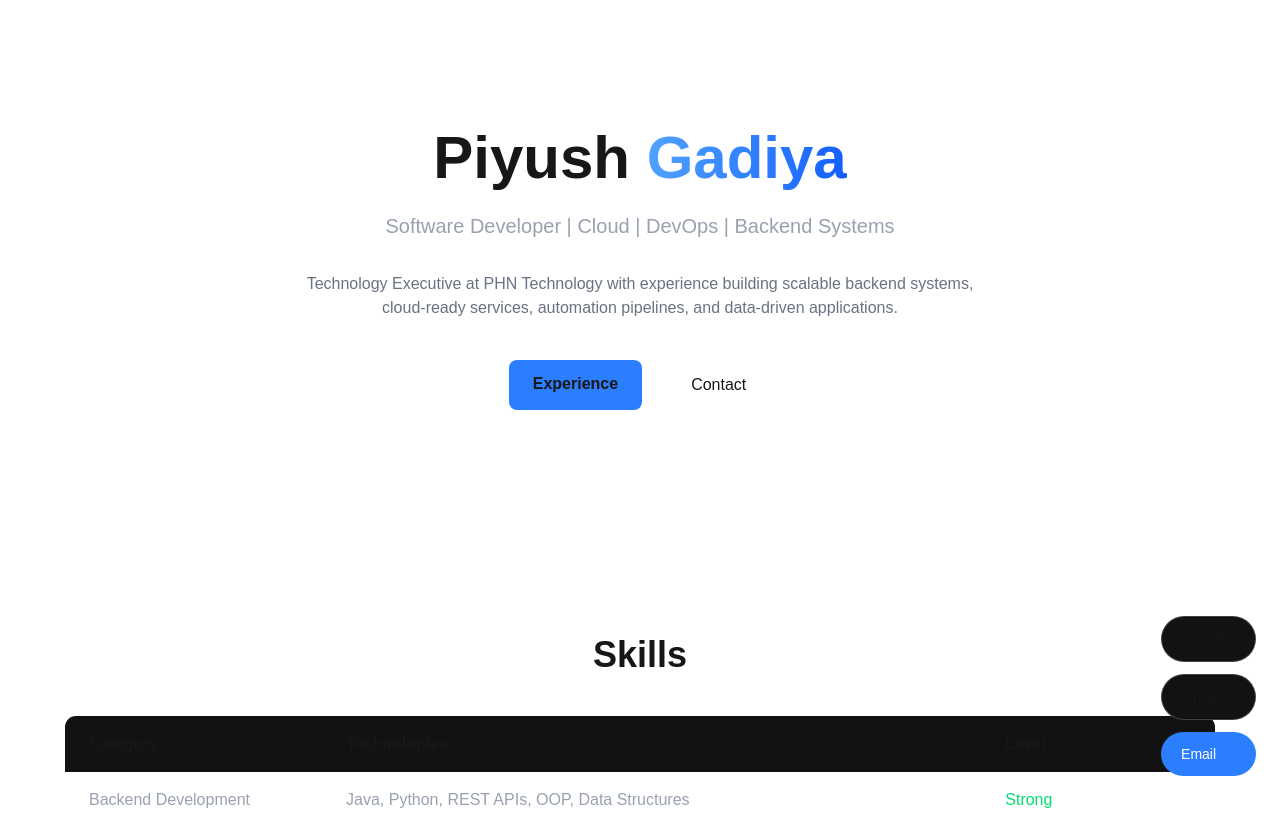
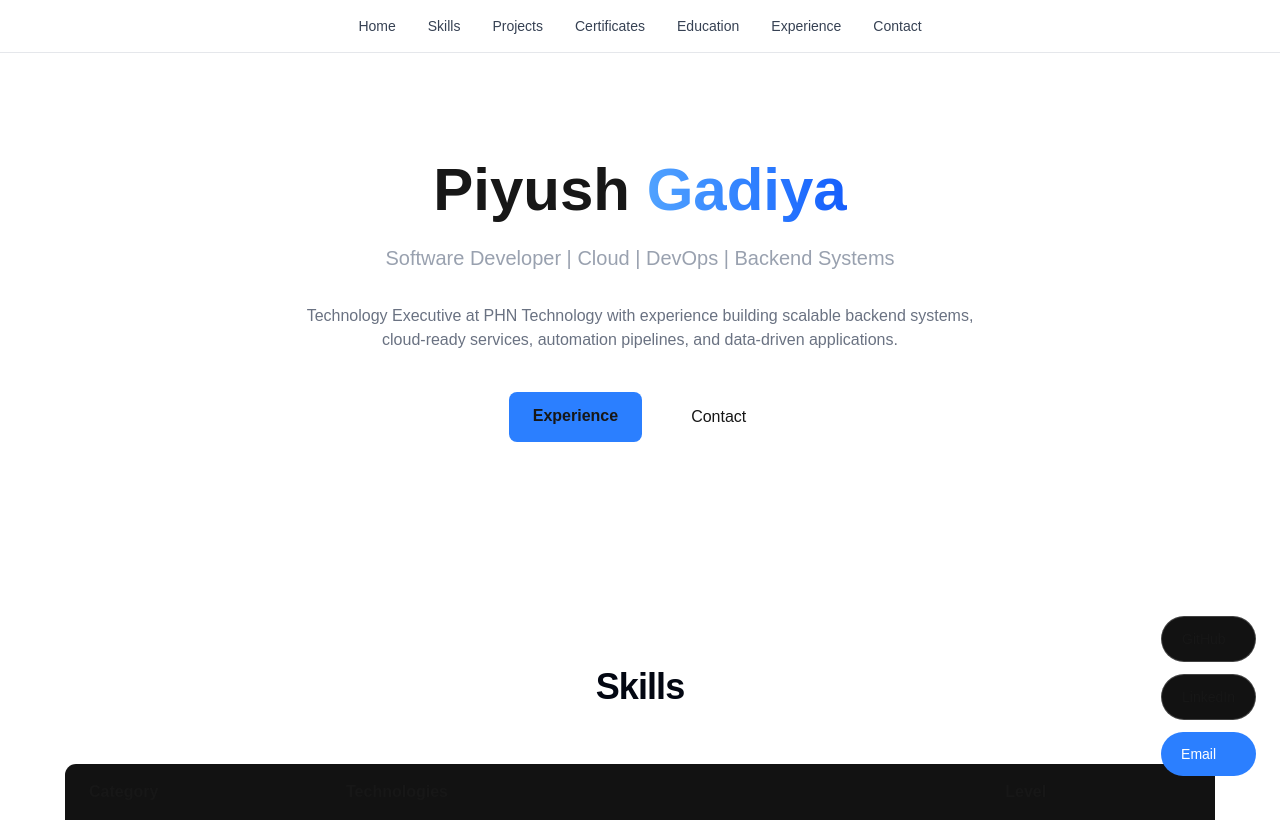
Before and after one commit to weeb999/piyush-portfolio, a Next.js app: page / in a window 1280 px wide. Shown: the top 822 px of the page. Built offline with nearby package versions, Linux system fonts and the light colour scheme.

Commit message:
highlight issues

```diff
--- /dev/null
+++ b/app/components/TopTabs.tsx
@@ -0,0 +1,33 @@
+"use client";
+
+const tabs = [
+  { label: "Home", id: "hero" },
+  { label: "Skills", id: "skills" },
+  { label: "Projects", id: "projects" },
+  { label: "Certificates", id: "certificates" },
+  { label: "Education", id: "education" },
+  { label: "Experience", id: "experience" },
+  { label: "Contact", id: "contact" },
+];
+
+export default function TopTabs() {
+  return (
+    <header className="fixed top-0 w-full z-50 bg-white border-b border-gray-200">
+      <nav className="max-w-7xl mx-auto px-6">
+        <ul className="flex justify-center gap-8 py-4 text-sm font-medium">
+          {tabs.map(tab => (
+            <li key={tab.id}>
+              <a
+                href={`#${tab.id}`}
+                className="text-gray-700 hover:text-emerald-600
+                transition-colors"
+              >
+                {tab.label}
+              </a>
+            </li>
+          ))}
+        </ul>
+      </nav>
+    </header>
+  );
+}
--- a/app/experience/page.js
+++ b/app/experience/page.js
@@ -11,7 +11,6 @@ export default function Experience() {
           prompt engineering, humanoid robots, bionic systems, and smart inventory solutions.
           Aligned solutions with core IT development principles.
         </p>
-
       </div>
     </main>
   );
--- a/app/layout.tsx
+++ b/app/layout.tsx
@@ -1,10 +1,10 @@
 import "./globals.css";
-import Navbar from "./components/navbar";
-import Footer from "./components/Footer";
+import type { Metadata } from "next";
+
+import TopTabs from "./components/TopTabs";
 import FloatingContact from "./components/FloatingContact";
-import SectionTabs from "./components/SectionTabs";
 
-export const metadata = {
+export const metadata: Metadata = {
   title: "Piyush Gadiya | Software Developer",
   description: "Portfolio of Piyush Gadiya",
 };
@@ -16,15 +16,16 @@ export default function RootLayout({
 }) {
   return (
     <html lang="en">
-      <body>
+      <body className="bg-white text-gray-900 scroll-smooth">
+        {/* Fixed Top Navigation */}
+        <TopTabs />
+
+        {/* Page Content */}
         {children}
+
+        {/* Floating Contact Bar */}
         <FloatingContact />
       </body>
     </html>
   );
-
-<body>
-  <SectionTabs />
-  {children}
-</body>
 }
--- a/app/page.tsx
+++ b/app/page.tsx
@@ -5,7 +5,8 @@ import Image from "next/image";
 
 export default function Home() {
   return (
-    <main className="pt-32 px-6 space-y-28">
+    <main className="pt-40 px-6 space-y-28">
+
 
       {/* HERO */}
       <AnimatedSection>
@@ -50,7 +51,8 @@ export default function Home() {
       {/* SKILLS */}
       <AnimatedSection>
         <section id="skills" className="max-w-6xl mx-auto">
-          <h2 className="text-4xl font-bold text-center mb-10">Skills</h2>
+          <h2 className="text-4xl font-extrabold text-center mb-14 text-gray-950 tracking-tight">
+Skills</h2>
 
           <div className="overflow-x-auto">
             <table className="w-full border border-white/10 rounded-xl overflow-hidden">
@@ -119,7 +121,8 @@ export default function Home() {
 /* PROJECTS */
 <AnimatedSection>
   <section id="projects" className="max-w-6xl mx-auto">
-   <h2 className="text-4xl font-bold text-center mb-12 text-gray-900">
+  <h2 className="text-4xl font-extrabold text-center mb-14 text-gray-950 tracking-tight">
+
 
       Selected Projects
     </h2>
@@ -198,7 +201,8 @@ export default function Home() {
       {/* EDUCATION */}
 <AnimatedSection>
   <section id="education" className="max-w-4xl mx-auto">
-    <h2 className="text-4xl font-bold text-center mb-12 text-gray-900">
+    <h2 className="text-4xl font-extrabold text-center mb-14 text-gray-950 tracking-tight">
+
       Education
     </h2>
 
@@ -306,7 +310,8 @@ export default function Home() {
 {/* CERTIFICATES */}
 <AnimatedSection>
   <section id="certificates" className="max-w-5xl mx-auto">
-   <h2 className="text-4xl font-bold text-center mb-12 text-gray-900">
+   <h2 className="text-4xl font-extrabold text-center mb-14 text-gray-950 tracking-tight">
+
 
       Certifications
     </h2>
@@ -363,7 +368,8 @@ export default function Home() {
       {/* EXPERIENCE */}
       <AnimatedSection>
         <section id="experience" className="max-w-4xl mx-auto">
-          <h2 className="text-4xl font-bold text-center mb-10">Experience</h2>
+          <h2 className="text-4xl font-extrabold text-center mb-14 text-gray-950 tracking-tight"></h2>
+
 
           <div className="bg-[#121212] p-6 rounded-xl mb-6">
             <h3 className="text-xl font-semibold">
@@ -463,7 +469,8 @@ export default function Home() {
   id="contact"
   className="max-w-4xl mx-auto text-center py-20"
 >
-  <h2 className="text-3xl font-semibold mb-6">
+  <h2 className="text-4xl font-extrabold text-center mb-14 text-gray-950 tracking-tight">
+
     Get in Touch
   </h2>
 
--- a/app/projects/page.tsx
+++ b/app/projects/page.tsx
@@ -2,7 +2,7 @@ import AnimatedSection from "../components/AnimatedSection";
 
 const projects = [
   {
-    title: "ASTOR – Humanoid Robot",
+    title: "ASTER – Humanoid Robot",
     description:
       "A humanoid robot with voice modulation and intelligent interaction capabilities, integrating AI concepts with real-world robotics systems.",
     tech: ["Python", "AI", "Robotics", "Voice Processing"],
```
